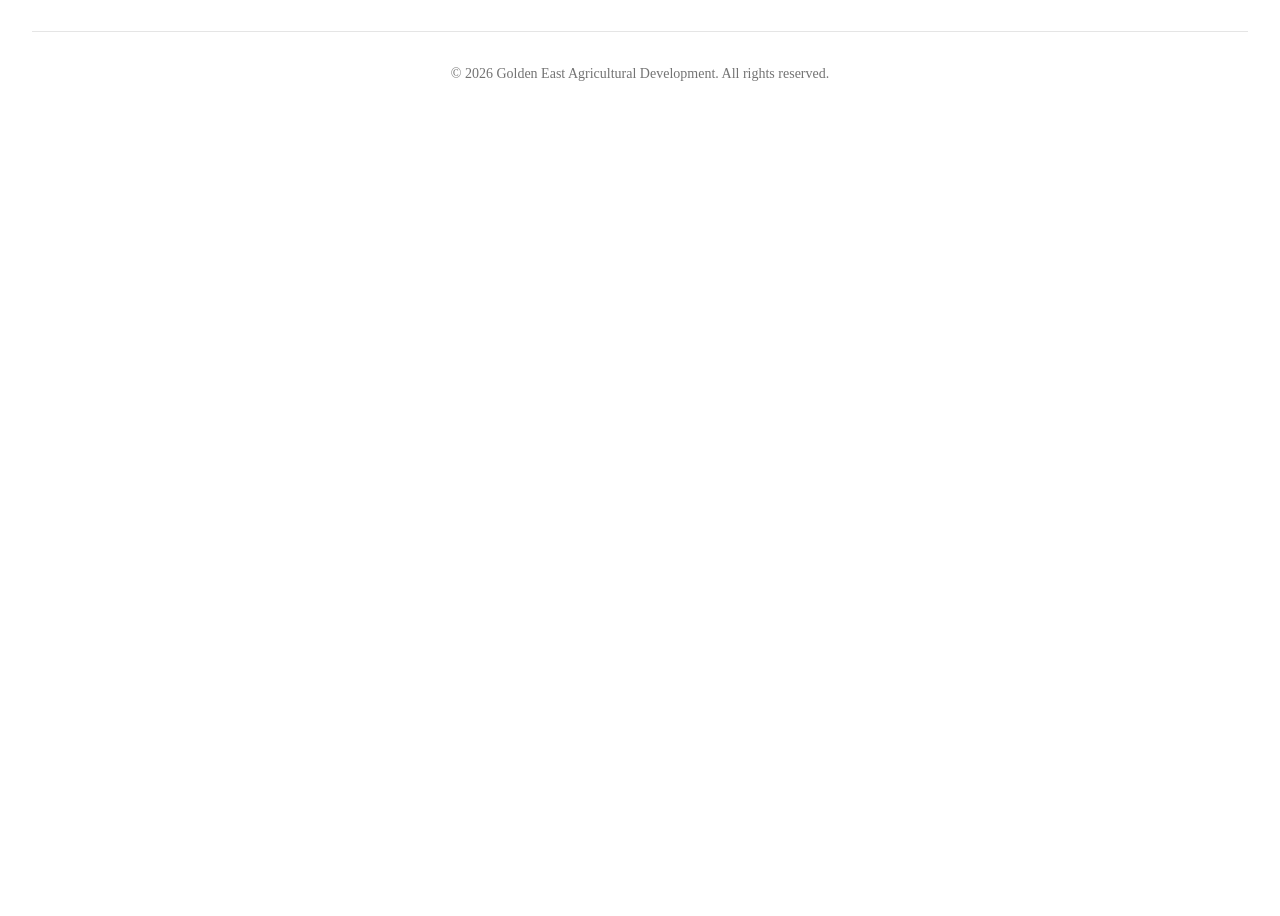
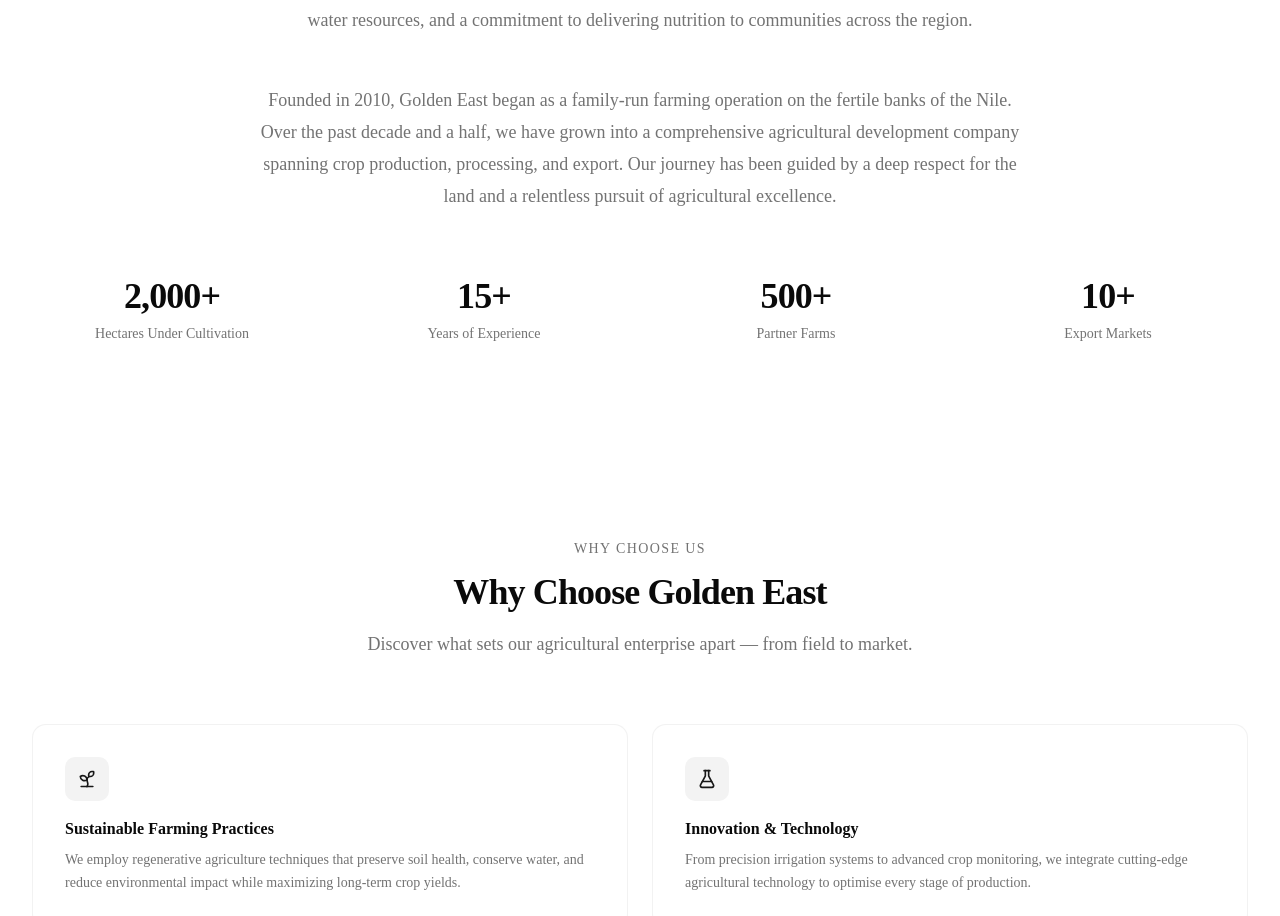
Before and after one commit to b4kry/golden-east, a Next.js app: page / in a window 1280 px wide. Shown: the part 917-1833 px from the top of the page. Before the commit the page ends 1065 px from the top, so only its background shows below. Built offline with nearby package versions, Linux system fonts and the light colour scheme.

Commit message:
feat: add About and Why Choose Us sections with reusable Section primitives

```diff
--- a/app/page.tsx
+++ b/app/page.tsx
@@ -1,5 +1,13 @@
 import { Hero } from "@/components/sections/hero"
+import { About } from "@/components/sections/about"
+import { WhyChooseUs } from "@/components/sections/why-choose-us"
 
 export default function Home() {
-  return <Hero />
+  return (
+    <>
+      <Hero />
+      <About />
+      <WhyChooseUs />
+    </>
+  )
 }
--- a/components/sections/about.tsx
+++ b/components/sections/about.tsx
@@ -0,0 +1,29 @@
+import { Section, SectionHeader } from "@/components/sections/section"
+import { about } from "@/data/company"
+
+function About() {
+  return (
+    <Section>
+      <SectionHeader
+        label="About"
+        title="About Golden East Agricultural Development"
+        description={about.mission}
+      />
+      <p className="mx-auto mt-12 max-w-3xl text-center text-base leading-8 text-muted-foreground sm:text-lg sm:leading-8">
+        {about.story}
+      </p>
+      <div className="mt-16 grid grid-cols-2 gap-8 sm:grid-cols-4">
+        {about.stats.map((stat) => (
+          <div key={stat.label} className="text-center">
+            <p className="text-3xl font-bold tracking-tight sm:text-4xl">
+              {stat.value}
+            </p>
+            <p className="mt-2 text-sm text-muted-foreground">{stat.label}</p>
+          </div>
+        ))}
+      </div>
+    </Section>
+  )
+}
+
+export { About }
--- /dev/null
+++ b/components/sections/section.tsx
@@ -0,0 +1,44 @@
+import { cn } from "@/lib/utils"
+import { Container } from "@/components/layout/container"
+
+function Section({
+  className,
+  children,
+  ...props
+}: React.ComponentProps<"section">) {
+  return (
+    <section className={cn("py-16 sm:py-24", className)} {...props}>
+      <Container>{children}</Container>
+    </section>
+  )
+}
+
+function SectionHeader({
+  label,
+  title,
+  description,
+  className,
+}: {
+  label?: string
+  title: string
+  description: string
+  className?: string
+}) {
+  return (
+    <div className={cn("mx-auto max-w-2xl text-center", className)}>
+      {label && (
+        <span className="text-sm font-medium uppercase tracking-widest text-muted-foreground">
+          {label}
+        </span>
+      )}
+      <h2 className="mt-3 text-3xl font-bold tracking-tight sm:text-4xl">
+        {title}
+      </h2>
+      <p className="mt-4 text-lg leading-8 text-muted-foreground">
+        {description}
+      </p>
+    </div>
+  )
+}
+
+export { Section, SectionHeader }
--- /dev/null
+++ b/components/sections/why-choose-us.tsx
@@ -0,0 +1,50 @@
+import {
+  Sprout,
+  FlaskConical,
+  BadgeCheck,
+  Globe,
+  type LucideIcon,
+} from "lucide-react"
+
+import { Section, SectionHeader } from "@/components/sections/section"
+import { whyChooseUs } from "@/data/company"
+
+const iconMap: Record<string, LucideIcon> = {
+  Sprout,
+  FlaskConical,
+  BadgeCheck,
+  Globe,
+}
+
+function WhyChooseUs() {
+  return (
+    <Section>
+      <SectionHeader
+        label="Why Choose Us"
+        title="Why Choose Golden East"
+        description="Discover what sets our agricultural enterprise apart — from field to market."
+      />
+      <div className="mt-16 grid gap-6 sm:grid-cols-2">
+        {whyChooseUs.map((item) => {
+          const Icon = iconMap[item.icon]
+          return (
+            <div
+              key={item.title}
+              className="group rounded-xl border border-border/50 bg-card p-6 transition-colors hover:border-border sm:p-8"
+            >
+              <div className="mb-4 flex size-11 items-center justify-center rounded-lg bg-primary/5 text-primary">
+                {Icon && <Icon className="size-5" />}
+              </div>
+              <h3 className="text-base font-semibold">{item.title}</h3>
+              <p className="mt-2 text-sm leading-relaxed text-muted-foreground">
+                {item.description}
+              </p>
+            </div>
+          )
+        })}
+      </div>
+    </Section>
+  )
+}
+
+export { WhyChooseUs }
```
